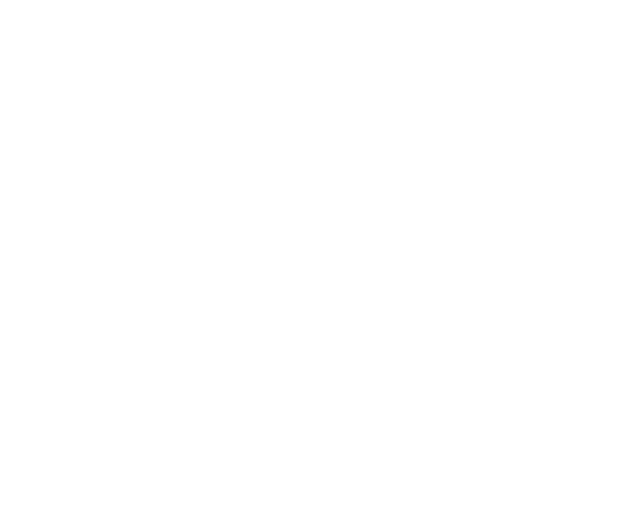
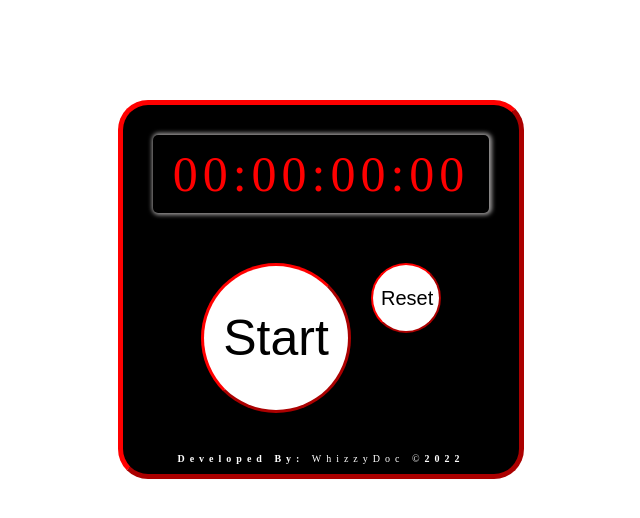
Before and after one commit to WhizzyDoc/whizzy.jscodes, a plain HTML site: page index.html in a window 1280 px wide. Shown: the whole page, without its empty margins (319-959 px from the left). Drawn offline with Linux system fonts and the light colour scheme.

Commit message:
create clock

```diff
--- a/index.html
+++ b/index.html
@@ -1,5 +1,169 @@
 <!DOCTYPE html>
 <html>
-    <head></head>
-    <body></body>
-</html>
+  <head>
+    <title>JavaScript StopWatch</title>
+    <style>
+
+    	.container {
+    	width:fit-content;
+    	padding:30px;
+    	margin: 100px auto 0;
+    	padding-bottom:0px;
+    	border:5px outset red;
+    	background:black;
+    	border-radius:30px;
+    	}
+    #stopwatch-container {
+      display: flex;
+      justify-content: center;
+      flex-direction: column;
+      margin: auto 0;
+      width: fit-content;
+      padding: 10px 20px;
+      box-shadow: 1px 0px 4px 2px #9c9a9a;
+      border-radius: 5px;
+    }
+
+    #stopwatch {
+      margin: 0 auto;
+      text-align: center;
+      font-size: 50px;
+      color:red;
+    }
+
+    #buttons-container {
+      display: flex;
+      justify-content: center;
+      flex-wrap: wrap;
+      margin-top:50px;
+      margin-bottom:40px;
+    }
+    button {
+    -webkit-transition-duration:1s;
+    transition-duration:0;
+    }
+    button:hover {
+    background:red;
+    color:white;
+    border-color:white;
+    cursor:pointer;
+    }
+
+    .buttonstart {
+      outline: none;
+      height:150px;
+      width:150px;
+      cursor: pointer;
+      color: black;
+      background-color:white;
+      border: 3px outset red;
+      border-radius: 50%;
+      font-size: 50px;
+      margin: 0 10px;
+      padding: 3px 8px;
+    }
+    .buttonstop {
+      outline: none;
+      height:70px;
+      width:70px;
+      cursor: pointer;
+      color: black;
+      background-color:white;
+      border: 2px outset red;
+      border-radius: 50%;
+      font-size: 20px;
+      margin: 0 10px;
+      padding: 3px 8px;
+    }
+
+    #buttons-container button:active {
+      opacity: 0.7;
+    }
+    p {
+    color:white;
+    text-align:center;
+    font-size:10px;
+    letter-spacing:5px;
+    }
+  </style>
+  </head>
+  <body>
+  	<div class="container">
+    <div id="stopwatch-container">
+    	<!-- creating an id for the clock reading for easy target in javascript -->
+      <p id="stopwatch">00:00:00:00</p>
+    </div>
+    <div id="buttons-container">
+    	<!-- creating a function events called main for when the start button is clicked (events are defined in javascript) -->
+        <button onclick="main()" class="buttonstart" id="main-btn" class="btn">Start</button>
+        <!-- creating even function reset for when the reset button is clicked -->
+        <button onclick="reset()" class="buttonstop" id="reset-btn" class="btn">Reset</button>
+      </div>
+      <footer>
+      	<p><b>Developed By:</b> WhizzyDoc ©<b>2022</b></p>
+      </footer>
+    </div>
+
+    <script>
+    //globle variables
+    var stopwatch = document.getElementById('stopwatch');
+    var mainButton = document.getElementById('main-btn');
+    var startTime=0;
+    var elapsedTime=0;
+    var timeoutId=null;
+
+    //method to operate start and stop function
+    function main(){
+      if (mainButton.innerHTML.trim() === 'Start') {
+      startTime = Date.now();
+        startStopwatch();
+        mainButton.innerHTML = 'Stop';
+      } else {
+        elapsedTime += Date.now() - startTime;
+        clearTimeout(timeoutId);
+        mainButton.innerHTML = 'Start';
+      }
+    }
+
+    //method to reset the stopwatch
+    function reset() {
+      elapsedTime = 0;
+      startTime = Date.now();
+      clearTimeout(timeoutId);
+      mainButton.innerHTML = 'Start';
+      displayTime(0, 0, 0, 0);
+    }
+
+    //method to start the stopwatch
+    function startStopwatch() {
+
+      //run setTimeout() and save id
+      timeoutId = setTimeout(function(){
+        //calculate elapsed time
+        const time = Date.now() - startTime + elapsedTime;
+
+        //calculate different time measurements based on elapsed time
+        const milliseconds = parseInt((time%1000)/10)
+        const seconds = parseInt((time/1000)%60)
+        const minutes = parseInt((time/(1000*60))%60)
+        const hour = parseInt((time/(1000*60*60))%24);
+
+        //display time
+        displayTime(hour, minutes, seconds, milliseconds);
+
+        //calling same method again recursivaly
+        startStopwatch();
+      }, 100);
+    }
+
+    //method to display time in '00:00:00:00' format
+    function displayTime(hour, minutes, seconds, milliseconds) {
+        hour = hour < 10 ? '0'+hour : hour ;
+        minutes = minutes < 10 ? '0'+minutes : minutes ;
+        seconds = seconds < 10 ? '0'+seconds : seconds ;
+        milliseconds = milliseconds < 10 ? '0'+milliseconds : milliseconds ;
+        stopwatch.innerHTML = hour+':'+minutes+':'+seconds+':'+milliseconds;
+    }
+    </script>
+    </body>
+    </html>
```
